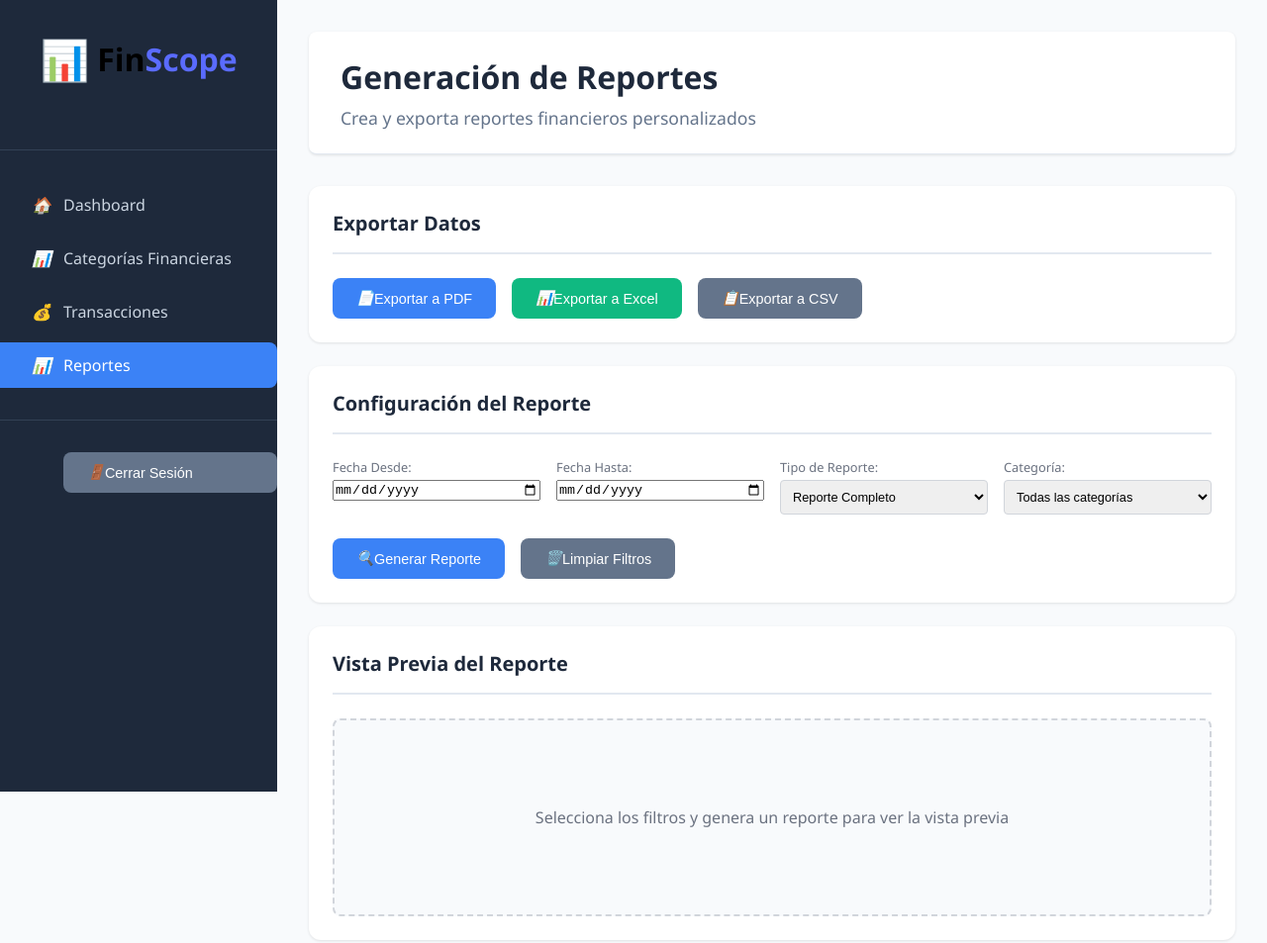
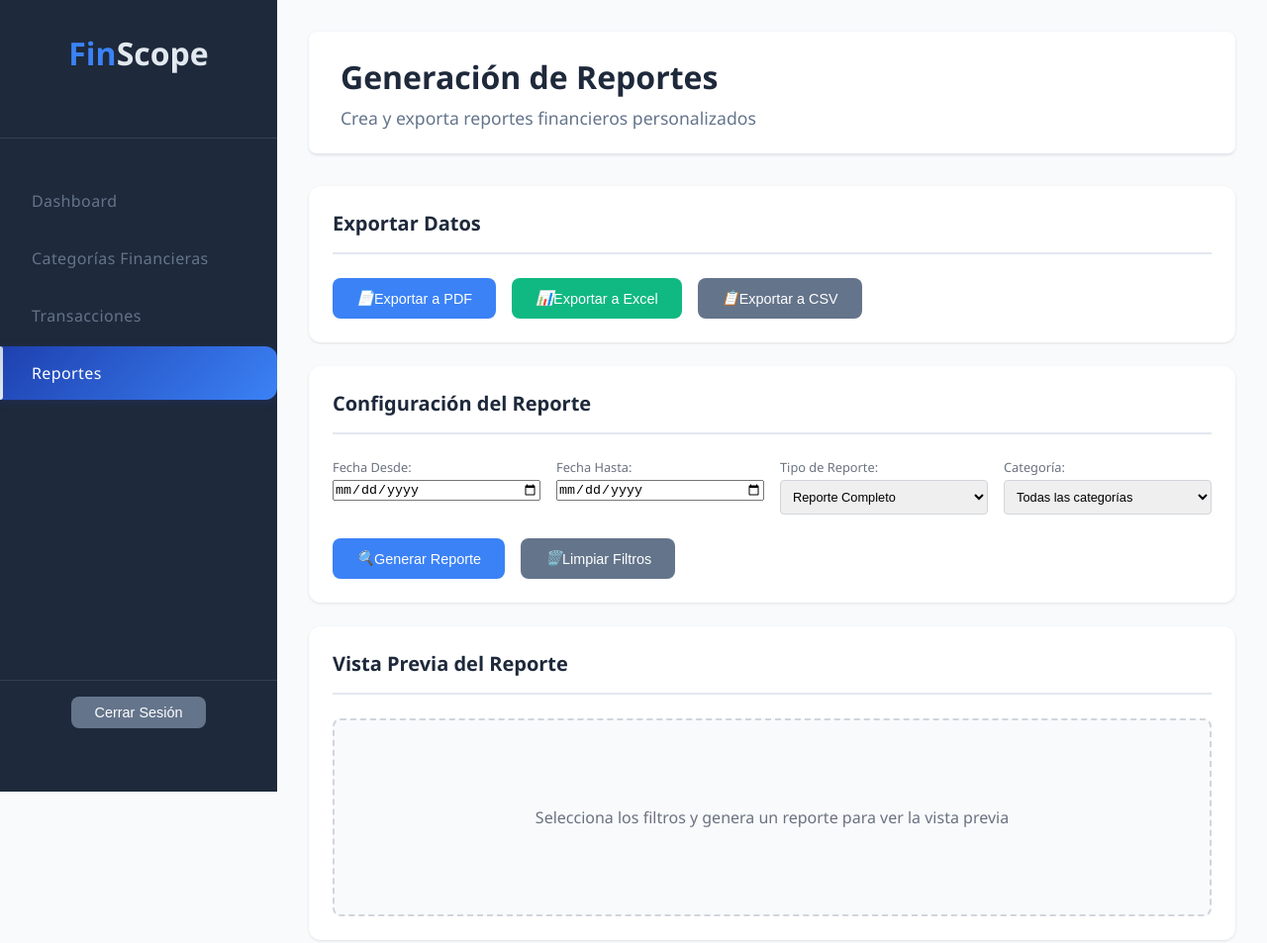
Before and after one commit to Acamacho2004/Analisis-Dashboard-Financiero, a website: page views/reportes.html in a window 1280 px wide. Shown: the top 953 px of the page at 99% size. Drawn offline with nearby package versions, Linux system fonts and the light colour scheme; a script that the page names is missing.

Commit message:
Mejorar diseño del menú y consistencia del logo

```diff
--- a/styles/styles.css
+++ b/styles/styles.css
@@ -58,13 +58,26 @@ body.categorias-financieras-page {
     position: sticky;
     top: 0;
     height: 100vh;
-    overflow-y: auto;
+    overflow-y: hidden;
+    display: flex;
+    flex-direction: column;
+}
+
+/* Ocultar scrollbar pero mantener funcionalidad */
+.sidebar::-webkit-scrollbar {
+    display: none;
+}
+
+.sidebar {
+    -ms-overflow-style: none;
+    scrollbar-width: none;
 }
 
 /* Contenido principal para páginas del sistema */
 .main-content {
     flex: 1;
     padding: 2rem;
+    margin-left: 0;
     overflow-y: auto;
     min-height: 100vh;
 }
@@ -95,38 +108,64 @@ body.categorias-financieras-page {
 /* Navegación del sidebar */
 .sidebar-nav {
     list-style: none;
-    padding: 0;
-    margin: 2rem 0;
+    padding: 1rem 0;
+    margin: 1rem 0;
+    flex: 1;
 }
 
 .sidebar-nav li {
-    margin-bottom: 0.5rem;
+    margin-bottom: 0.25rem;
 }
 
 .sidebar-nav a {
     display: flex;
     align-items: center;
-    padding: 0.75rem 2rem;
-    color: #cbd5e1;
+    padding: 1rem 2rem;
+    color: #64748b;
     text-decoration: none;
-    transition: all 0.3s ease;
-    border-radius: 0 8px 8px 0;
+    transition: all 0.3s cubic-bezier(0.4, 0, 0.2, 1);
+    border-radius: 0 12px 12px 0;
+    position: relative;
+    font-weight: 500;
+    font-size: 1rem;
+    letter-spacing: 0.025em;
+    margin: 0.25rem 0;
+}
+
+.sidebar-nav a::before {
+    content: '';
+    position: absolute;
+    left: 0;
+    top: 0;
+    height: 100%;
+    width: 3px;
+    background: linear-gradient(135deg, #475569, #64748b);
+    border-radius: 0 3px 3px 0;
+    transform: scaleY(0);
+    transition: transform 0.3s cubic-bezier(0.4, 0, 0.2, 1);
 }
 
 .sidebar-nav a:hover {
-    background-color: #334155;
-    color: white;
+    background: linear-gradient(135deg, #1e293b, #334155);
+    color: #e2e8f0;
+    transform: translateX(3px);
+    box-shadow: 0 2px 8px rgba(30, 41, 59, 0.15);
+}
+
+.sidebar-nav a:hover::before {
+    transform: scaleY(1);
+    background: linear-gradient(135deg, #1e40af, #3b82f6);
 }
 
 .sidebar-nav a.active {
-    background-color: #3b82f6;
-    color: white;
+    background: linear-gradient(135deg, #1e40af, #3b82f6);
+    color: #ffffff;
+    box-shadow: 0 2px 8px rgba(30, 64, 175, 0.25);
 }
 
-.sidebar-nav a i {
-    margin-right: 0.75rem;
-    width: 20px;
-    text-align: center;
+.sidebar-nav a.active::before {
+    transform: scaleY(1);
+    background: linear-gradient(135deg, #cbd5e1, #e2e8f0);
 }
 
 /* Botones para páginas del sistema */
@@ -215,23 +254,23 @@ body.categorias-financieras-page {
     margin-bottom: 2rem;
 }
 
-.logo-icon {
+.logo-text {
     font-size: 2.5rem;
-    margin-right: 0.5rem;
-    color: #5A6BFF;
-}
-
-.logo-text {
-    font-size: 2rem;
     font-weight: bold;
 }
 
 .core {
-    color: #000000;
+    color: #3b82f6;
 }
 
 .wall {
-    color: #5A6BFF;
+    color: #e2e8f0;
+}
+
+/* Mejor contraste para páginas de login y verify */
+.login-content .wall,
+.verify-page .wall {
+    color: #64748b;
 }
 
 .welcome {
@@ -762,12 +801,42 @@ body.categorias-financieras-page {
 .sidebar-header {
     padding: 0 2rem 2rem 2rem;
     border-bottom: 1px solid #334155;
+    text-align: center;
+}
+
+.sidebar .logo {
+    display: flex;
+    justify-content: center;
+    align-items: center;
+}
+
+.sidebar .logo-text {
+    font-size: 2rem;
+    font-weight: 700;
+    color: white;
+}
+
+.sidebar .logo-text .core {
+    color: #3b82f6;
+}
+
+.sidebar .logo-text .wall {
+    color: #e2e8f0;
 }
 
 .sidebar-footer {
     margin-top: auto;
-    padding: 2rem;
+    padding: 1rem 2rem 2rem 2rem;
     border-top: 1px solid #334155;
+    text-align: center;
+}
+
+.sidebar-footer .btn {
+    width: auto;
+    padding: 0.5rem 1.5rem;
+    font-size: 0.9rem;
+    margin: 0;
+    display: inline-block;
 }
 
 /* Estilos para formularios de transacciones */
--- a/views/reportes.html
+++ b/views/reportes.html
@@ -14,7 +14,6 @@
         <aside class="sidebar">
             <div class="sidebar-header">
                 <div class="logo">
-                    <div class="logo-icon">📊</div>
                     <div class="logo-text">
                         <span class="core">Fin</span><span class="wall">Scope</span>
                     </div>
@@ -23,16 +22,16 @@
 
             <nav class="sidebar-nav">
                 <ul>
-                    <li><a href="/views/dashboard.html"><i>🏠</i> Dashboard</a></li>
-                    <li><a href="/views/categorias-financieras.html"><i>📊</i> Categorías Financieras</a></li>
-                    <li><a href="/views/transacciones.html"><i>💰</i> Transacciones</a></li>
-                    <li><a href="/views/reportes.html" class="active"><i>📊</i> Reportes</a></li>
+                    <li><a href="/views/dashboard.html">Dashboard</a></li>
+                    <li><a href="/views/categorias-financieras.html">Categorías Financieras</a></li>
+                    <li><a href="/views/transacciones.html">Transacciones</a></li>
+                    <li><a href="/views/reportes.html" class="active">Reportes</a></li>
                 </ul>
             </nav>
 
             <div class="sidebar-footer">
-                <button id="logoutBtn" class="btn btn-secondary" style="width: 100%; margin: 0 2rem;">
-                    <i>🚪</i> Cerrar Sesión
+                <button id="logoutBtn" class="btn btn-secondary">
+                    Cerrar Sesión
                 </button>
             </div>
         </aside>
```
Also changed, not shown: views/categorias-financieras.html (+6 -7 lines), views/dashboard.html (+6 -7 lines), views/espera.html (+0 -1 lines), views/index.html (+0 -1 lines), views/register.html (+0 -1 lines), views/transacciones.html (+6 -7 lines), views/verify.html (+2 -4 lines).
